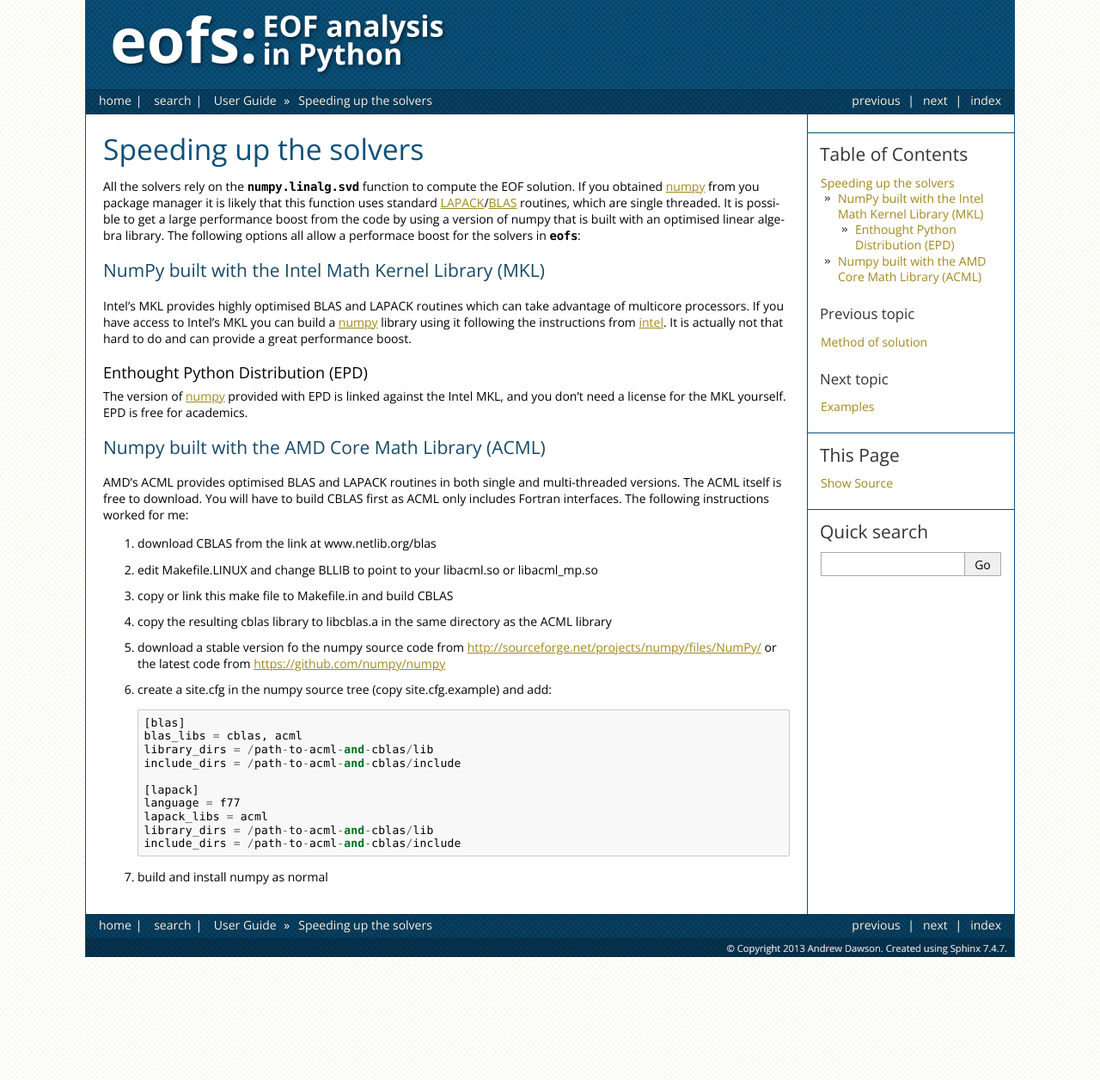
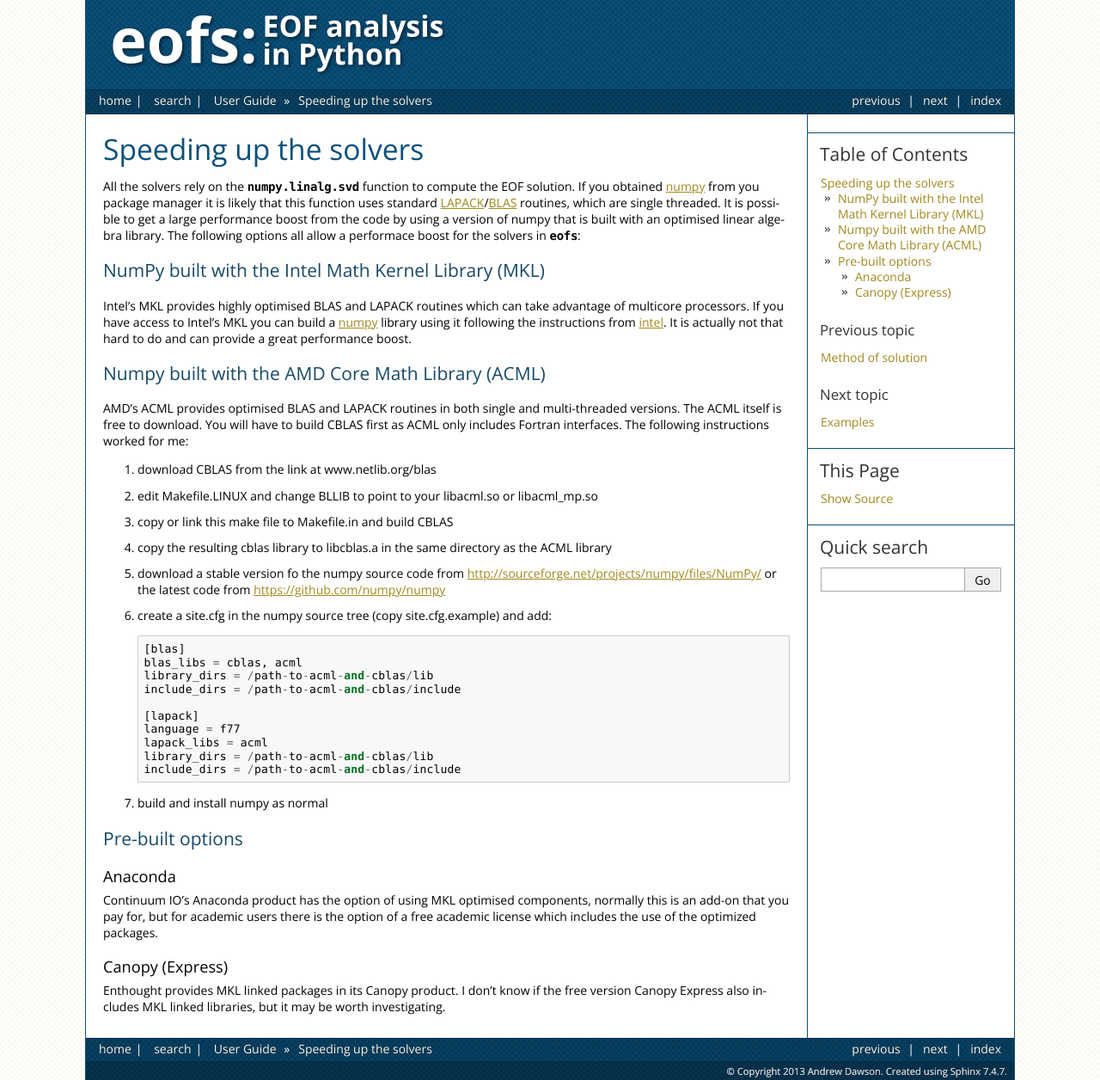
Before and after one commit to ajdawson/eofs, a Sphinx documentation site: the page built from doc/userguide/speed.rst, in a window 1280 px wide. Shown: the whole page at 86% size. Built offline with Sphinx 7.4.7, drawn with Linux system fonts in a browser that asks for light colours; the version number could not be read and is left out; before the commit the page ends 1113 px from its top, so only the background shows below that.

Commit message:
Updated the MKL/ACML page in the user guide.

```diff
--- a/doc/userguide/speed.rst
+++ b/doc/userguide/speed.rst
@@ -11,11 +11,6 @@
 Intel's MKL provides highly optimised BLAS and LAPACK routines which can take advantage of multicore processors.
 If you have access to Intel's MKL you can build a numpy_ library using it following the instructions from intel_.
 It is actually not that hard to do and can provide a great performance boost.
-
-Enthought Python Distribution (EPD)
-~~~~~~~~~~~~~~~~~~~~~~~~~~~~~~~~~~~
-
-The version of numpy_ provided with EPD is linked against the Intel MKL, and you don't need a license for the MKL yourself. EPD is free for academics.
 
 Numpy built with the AMD Core Math Library (ACML)
 -------------------------------------------------
@@ -49,6 +44,19 @@
 
 7. build and install numpy as normal
 
+Pre-built options
+-----------------
+
+Anaconda
+~~~~~~~~
+
+Continuum IO's Anaconda product has the option of using MKL optimised components, normally this is an add-on that you pay for, but for academic users there is the option of a free academic license which includes the use of the optimized packages.
+
+Canopy (Express)
+~~~~~~~~~~~~~~~~
+
+Enthought provides MKL linked packages in its Canopy product. I don't know if the free version Canopy Express also includes MKL linked libraries, but it may be worth investigating.
+
 
 .. _numpy: http://numpy.org
 
```
